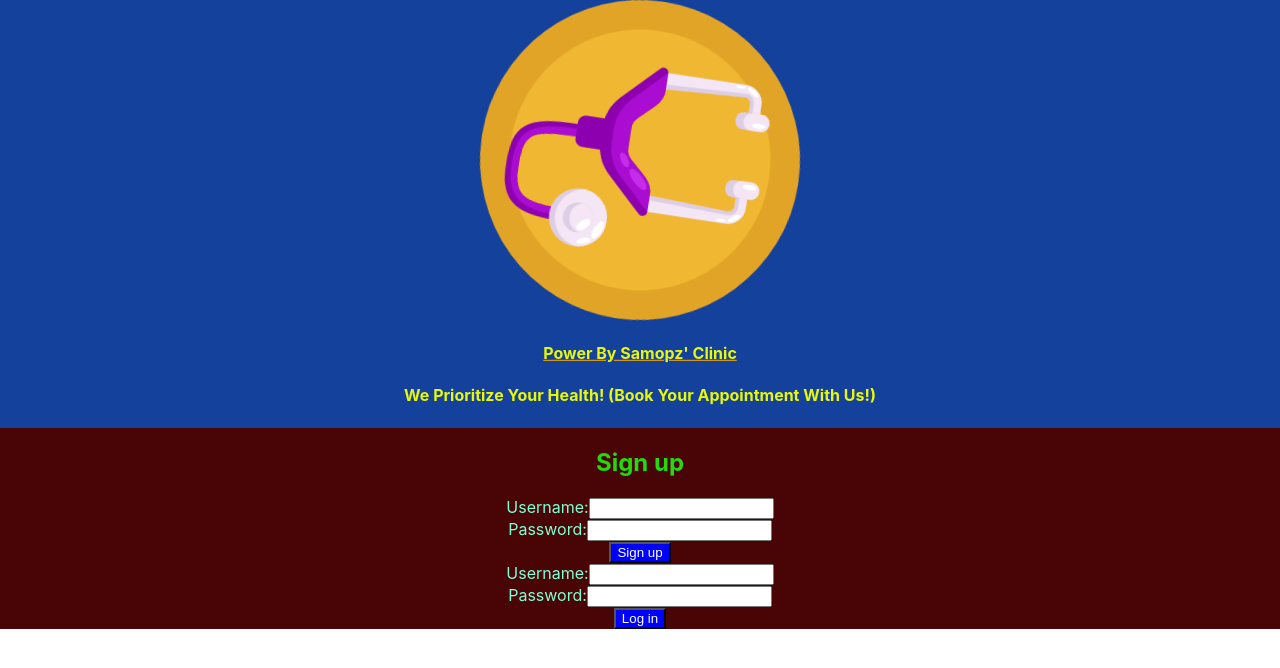
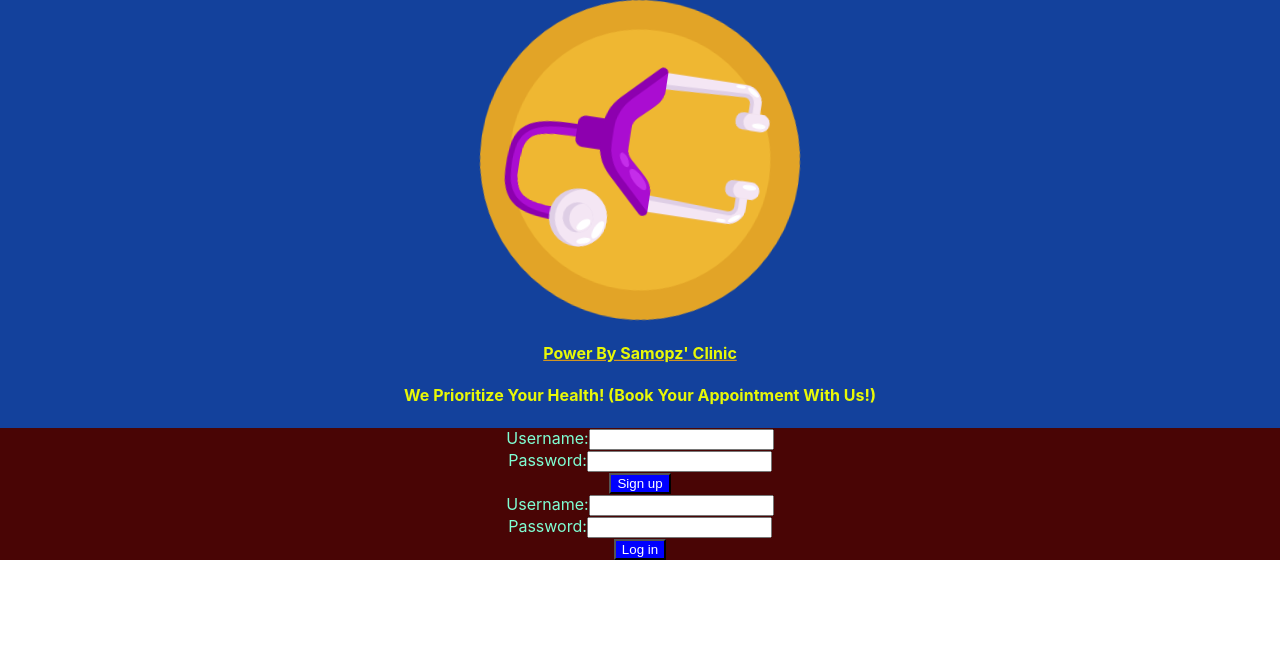
Before and after one commit to Samopz-Org/SamedQueue_frontend, a React (Create React App) app: page /signup in a window 1280 px wide. Shown: the top 668 px of the page. Built offline with nearby package versions, Linux system fonts and the light colour scheme.

Commit message:
Update signup.js

```diff
--- a/src/components/auth.js/signup.js
+++ b/src/components/auth.js/signup.js
@@ -26,7 +26,6 @@ const Signup = () => {
 
   return (
     <div>
-      <h2>Sign up</h2>
       <form onSubmit={handleRegister}>
         <div>
           <label>Username:</label>
```
